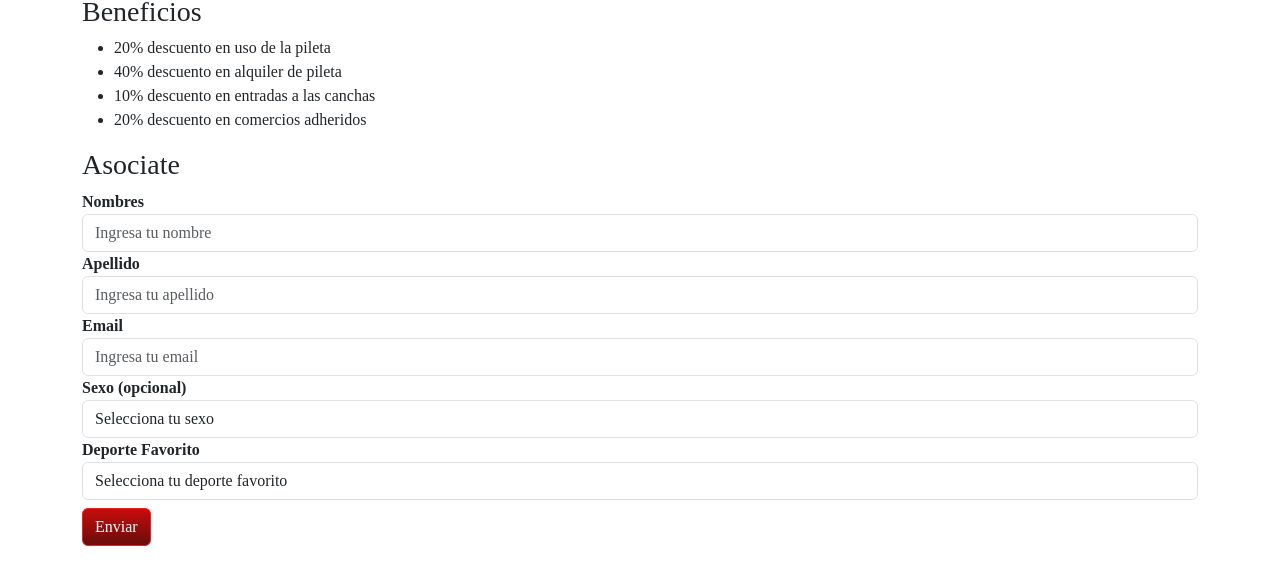
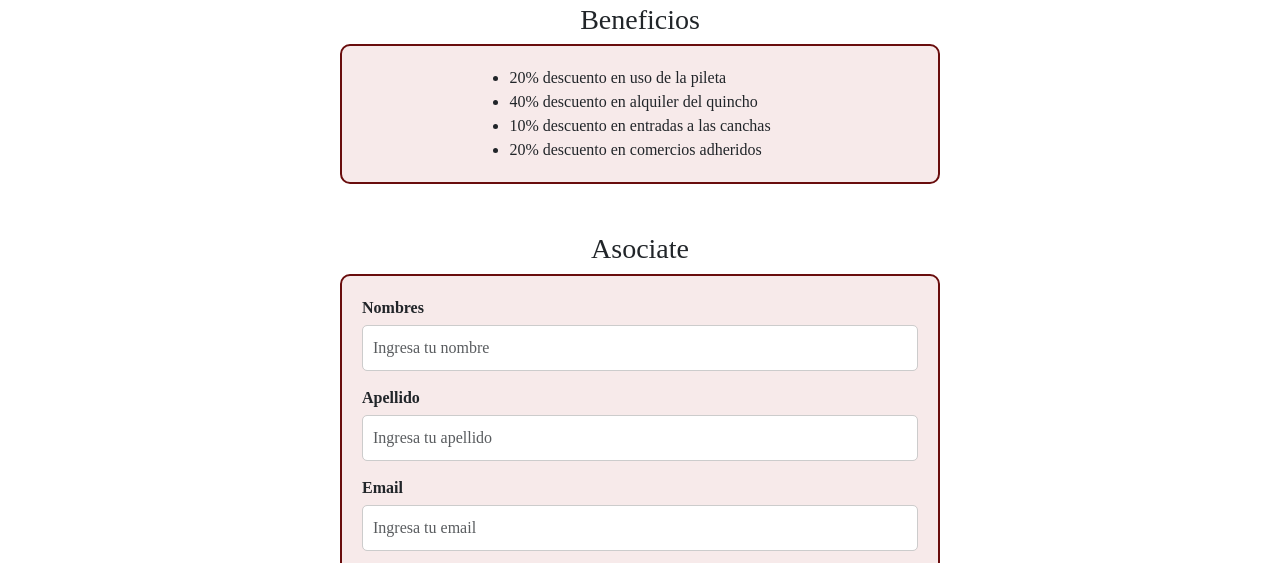
Before and after one commit to cmguirado/PreEntrega2Guirado, a website: page pages/socios.html in a window 1280 px wide. Shown: the part 182-745 px from the top of the page. Drawn offline with Linux system fonts and the light colour scheme; a web font is replaced by a local one.

Commit message:
Tercer PreEntrega

```diff
--- a/pages/socios.html
+++ b/pages/socios.html
@@ -43,20 +43,22 @@
         <div class="row">
             <div class="col">
             <section>
-                <h3>Beneficios</h3>
-                <ul>
+                <h3 class="text-center mt-2">Beneficios</h3>
+                <div class="list-container mb-5 lista-container">
+                    <ul class="centered-list">
                         <li>20% descuento en uso de la pileta</li>
-                    <li>40% descuento en alquiler de pileta</li>
+                        <li>40% descuento en alquiler del quincho</li>
                         <li>10% descuento en entradas a las canchas</li>
                         <li>20% descuento en comercios adheridos</li>
                     </ul>
+                </div>
             </section>
             </div>
         </div>
         <div class="row">
             <div class="col">
-                <h3>Asociate</h3>
-                <form method="post" action="">
+                <h3 class="text-center mb-2">Asociate</h3>
+                <form method="post" action="" class="form-container">
                     <div class="form-group">
                       <label for="nombre"><b>Nombres</b></label>
                       <input type="text" class="form-control" id="nombre" placeholder="Ingresa tu nombre" required>
@@ -73,10 +75,10 @@
                       <label for="sexo"><b>Sexo (opcional)</b></label>
                       <select class="form-control" id="sexo">
                         <option value="" disabled selected>Selecciona tu sexo</option>
-                            <option value="male">Masculino</option>
-                            <option value="female">Femenino</option>
-                            <option value="other">Otro</option>
-                            <option value="prefer_not_to_say">Prefiero no decirlo</option>
+                        <option value="masculino">Masculino</option>
+                        <option value="fenenino">Femenino</option>
+                        <option value="otro">Otro</option>
+                        <option value="prefieronodecirlo">Prefiero no decirlo</option>
                       </select>
                     </div>
                     <div class="form-group">
@@ -86,9 +88,9 @@
                         <option value="futbol">Fútbol</option>
                         <option value="basketball">Baloncesto</option>
                         <option value="tenis">Tenis</option>
-                            <option value="swimming">Natación</option>
+                        <option value="natacion">Natación</option>
                         <option value="bochas">Bochas</option>
-                            <option value="other">Otro</option>
+                        <option value="otro">Otro</option>
                       </select>
                     </div>
                     <button type="submit" class="btn btn-secondary mt-2 verdetalles">Enviar</button>
--- a/scss/styles.scss
+++ b/scss/styles.scss
@@ -12,14 +12,13 @@
     display: inline-block;
 }
 .carousel-item img {
-    width: 100%; /* Ajusta el ancho al 100% del contenedor */
-    height: 500px; /* Establece una altura fija */
-    object-fit: cover; /* Ajusta la imagen para cubrir el área del contenedor */
+    width: 100%;
+    height: 500px;
+    object-fit: cover;
 }
-/*.imagendestacada{
-    width: 100%;
-    height: 35%;
-}*/
+//.imagendestacada{
+//    width: 100%;
+//    height: 35%;
 .listadeportes{
     border-color: #e72222;
     box-shadow: nth($paletacolores,1)
@@ -195,3 +194,45 @@
         flex: 1 0 100%;
     }
 }
+@mixin container-style($border-color, $background-color) {
+    border: 2px solid $border-color;
+    background-color: $background-color;
+    padding: 20px;
+    border-radius: 10px;
+    max-width: 600px;
+    margin: auto;
+}
+.lista-container {
+    @include container-style($colortopabajo, #f7eaea);
+}
+
+.form-container {
+    @include container-style($colortopabajo, #f7eaea);
+}
+
+.form-group {
+    margin-bottom: 15px;
+}
+
+.form-group label {
+    display: block;
+    margin-bottom: 5px;
+    font-weight: bold;
+}
+
+.form-control {
+    width: 100%;
+    padding: 10px;
+    border: 1px solid #ccc;
+    border-radius: 5px;
+ }
+
+ .list-container {
+    text-align: center;
+ }
+.centered-list {
+    display: inline-block;
+    text-align: left;
+    padding: 0;
+    margin: 0;
+}
```
Also changed, not shown: index.html (+1 -1 lines), css/styles.css, 1 other file. Lines whose indentation alone changed are shown as unchanged.
